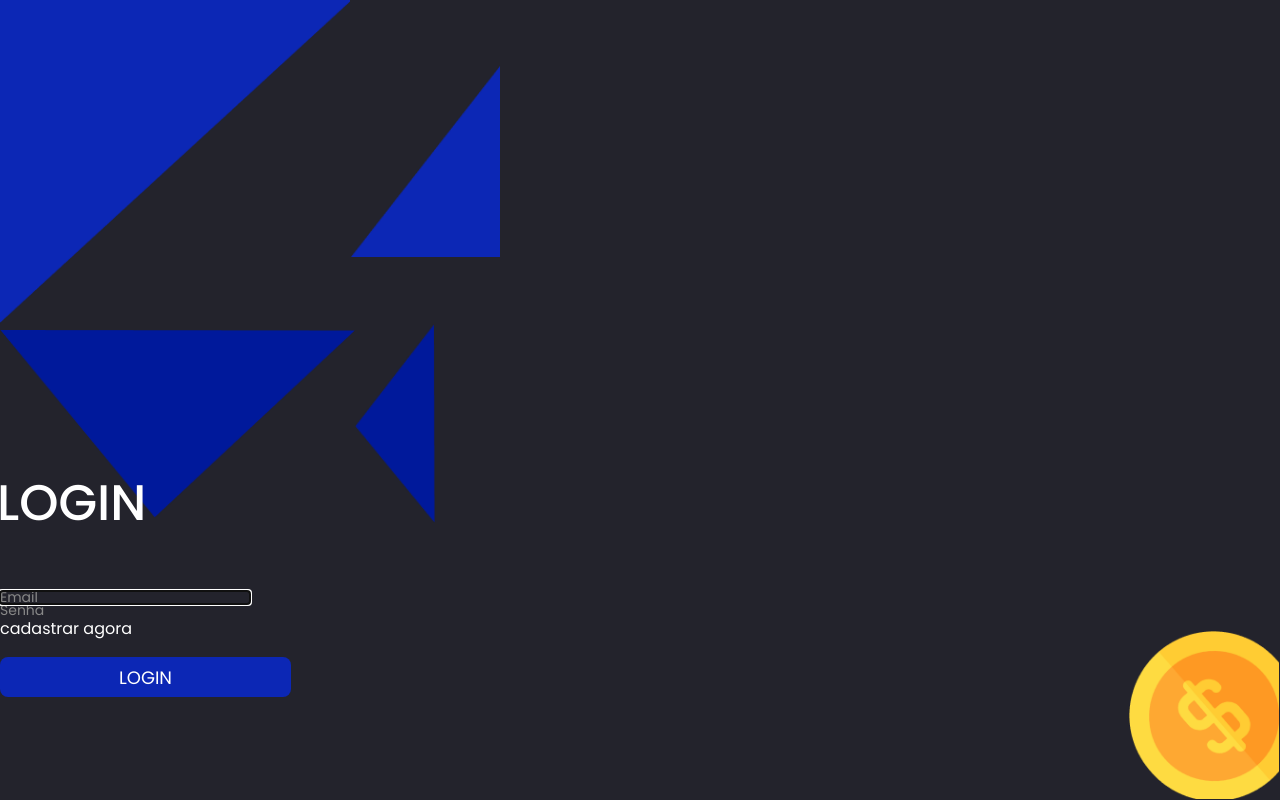
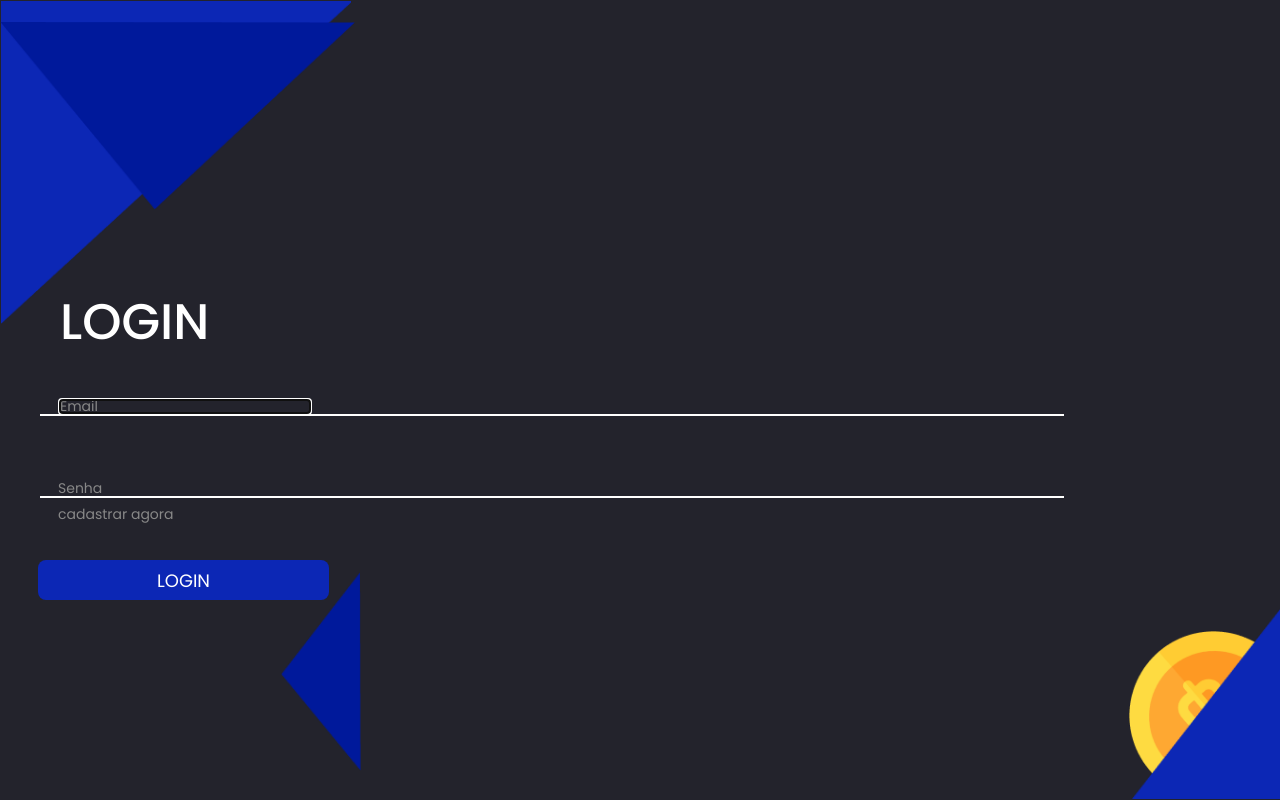
Before and after one commit to thiagorcode/inside-finances-be, a React (Create React App) app in the folder client/: page /Login in a window 1280 px wide. Built offline with nearby package versions, Linux system fonts and the light colour scheme.

Commit message:
Increment screen login

```diff
--- a/client/src/pages/Login/Style.css
+++ b/client/src/pages/Login/Style.css
@@ -5,7 +5,7 @@ body{
 
 }
 
-.Logoone{
+.header-login{
     color: white;
     position: absolute;
     bottom: 60%;
@@ -13,7 +13,7 @@ body{
 
 }
 
-.Logoone h1{
+.header-login h1{
  position:relative;
  bottom: -40px;
  left: 30px;
@@ -21,7 +21,7 @@ body{
 }
 
 
-.Arealogin{
+.header-left{
 display: flex;
 padding-bottom: 100px;
 padding: 20px;
@@ -37,7 +37,7 @@ button{
   font-size: 18px;
 }
 
-.Login{
+.form-buttonsubmit{
 
     position: absolute;
     left: 38px;
@@ -64,7 +64,7 @@ input{
 
 }
 
-.registerone{
+.form-email{
     padding: 20px;
     position: absolute;
     bottom: 44%;
@@ -78,7 +78,7 @@ input{
 }
 
 
-.passowone{
+.form-password{
     padding: 18px;
     position: absolute;
     bottom: 35%;
@@ -90,7 +90,7 @@ input{
     left: 40px;
 }
 
-.passowone p{
+.phrase-register{
     position: absolute;
     font-size: 14px;
     color: #888888;
@@ -104,20 +104,20 @@ input{
     right: 1px;
 }
 
-.triangulo1{
+.triangle1{
     position: absolute;
     top: 1px;
     left: 1px;
 }
 
-.triangulo2{
+.triangle{
 position: absolute;
 bottom:110px;
 left: -30px;
 
 }
 
-.tringbaixo1{
+.tringdown1{
  position: absolute;
  bottom: 1px;
  right: -1px;
@@ -125,7 +125,7 @@ left: -30px;
 
 }
 
-.tringbaixo2{
+.tringdow2{
     position: absolute;
      top: 320px;
      left: 251px;
--- a/client/src/pages/Login/index.tsx
+++ b/client/src/pages/Login/index.tsx
@@ -31,7 +31,7 @@ export default function Login() {
           Depois te ensino a fazer direcionamento no React
             Se quiser pesquisar vai no google e pesquisa "Link react router dom"
           */}
-          <a href="http://localhost:3000/register"><p>cadastrar agora</p></a>
+          <a className="phrase-register" href="http://localhost:3000/register"><p>cadastrar agora</p></a>
         </div>
         <div className="form-buttonsubmit" >
           <button type="submit">LOGIN</button>
--- a/client/src/pages/Register/index.tsx
+++ b/client/src/pages/Register/index.tsx
@@ -9,66 +9,33 @@ export default function Register() {
 
   return (
     <>
-      <div className="Arearegister">
-        <img className="triangulo1" src={vec1} alt="triangulo" width="350px" />
-        <img className="tringbaixo1" src={baixo1} alt="triangulodebaixo" width="150px" />
+      <div className="header-top">
+        <img className="triangleone" src={vec1} alt="triangulo" width="350px" />
+        <img className="triangledown1" src={baixo1} alt="triangulodebaixo" width="150px" />
       </div>
-      <div className="Logo" >
-        <img className="triangulo2" src={vec2} alt="triangulo2" width="355px" />
-        <img className="tringbaixo2" src={baixo2} alt="triangulodebaixo2" width="80px" />
+      <div className="header-register" >
+        <img className="triangletwo" src={vec2} alt="triangulo2" width="355px" />
+        <img className="triangledown2" src={baixo2} alt="triangulodebaixo2" width="80px" />
         <h1>Cadastrar</h1>
       </div>
-      {/* <div className="register">
-        <form>
-          <input type="text" placeholder="Email" autoFocus/>
-        </form>
-      </div>
-      <div className="passow">
-        <form>
-        <input type="password" placeholder="Senha" />
-        {/* Pode fazer igual a cima. */}
-      {/*Não precisa </input> <input type="password" placeholder="Senha" ></input>
-          <a href="http://localhost:3000/login"><p>Voltar ao login</p></a>
-        </form>
-      </div>
-      <div className="Login" >
-        <form>
-          <button type="button">ENVIAR</button>
-        </form>
-      </div>
-      <div className="Usuario">
-        <form>
-          <input type="text" placeholder="usuario" autoFocus/>
-        </form>
-      </div>
-      <div className="passowcornfirm">
-        <form>
-          <input type="password" placeholder="Confirme sua senha" />
-        </form>
-      </div> */}
-      {/* ********** */}
-      {/*! Você pode usar um form para tudo */}
       <form>
-
-        <div className="register">
+        <div className="form-emailregister">
           <input type="text" placeholder="Email" autoFocus />
         </div>
-        <div className="passow">
+        <div className="form-passwordregister">
           <input type="password" placeholder="Senha" />
-          {/* Pode fazer igual a cima. */}
-          {/*Não precisa colocar </input> <input type="password" placeholder="Senha" ></input> */}
           <a href="http://localhost:3000/login"><p>Voltar ao login</p></a>
         </div>
-        <div className="Login" >
+        <div className="form-buttonregister" >
           <button type="button">ENVIAR</button>
         </div>
-        <div className="Usuario">
+        <div className="form-username">
           <input type="text" placeholder="usuario" autoFocus />
         </div>
-        <div className="passowcornfirm">
+        <div className="form-passwordconfirm">
           <input type="password" placeholder="Confirme sua senha" />
         </div>
-      </form>
+        </form>
     </>
   )
 }
--- a/client/src/pages/Register/style.css
+++ b/client/src/pages/Register/style.css
@@ -5,7 +5,7 @@ body{
 
 }
 
-.Logo{
+.header-register{
     color: white;
     position: absolute;
     bottom: 60%;
@@ -21,7 +21,7 @@ h1{
 }
 
 
-.Arearegister{
+.header-top{
 display: flex;
 padding-bottom: 100px;
 padding: 20px;
@@ -37,7 +37,7 @@ button{
   font-size: 18px;
 }
 
-.Login{
+.form-buttonregister{
 
     position: absolute;
     left: 38px;
@@ -64,7 +64,7 @@ input{
 
 }
 
-.register{
+.form-emailregister{
     padding: 20px;
     position: absolute;
     bottom: 55%;
@@ -78,7 +78,7 @@ input{
 }
 
 
-.passow{
+.form-passwordregister{
     padding: 18px;
     position: absolute;
     bottom: 35%;
@@ -90,7 +90,7 @@ input{
     left: 40px;
 }
 
-.passow p{
+.form-passwordregister p{
     position: absolute;
     font-size: 14px;
     color: #888888;
@@ -99,26 +99,21 @@ input{
      right: 89px ;
 }
 
-.money{
-    position: absolute;
-    bottom: 1px;
-    right: 1px;
-}
 
-.triangulo1{
+.triangleone{
     position: absolute;
     top: 1px;
     left: 1px;
 }
 
-.triangulo2{
+.triangletwo{
 position: absolute;
 bottom:110px;
 left: -30px;
 
 }
 
-.tringbaixo1{
+.triangledown1{
  position: absolute;
  bottom: 1px;
  right: -1px;
@@ -126,13 +121,13 @@ left: -30px;
 
 }
 
-.tringbaixo2{
+.triangledown2{
     position: absolute;
      top: 320px;
      left: 251px;
        }
 
-       .Usuario{
+       .form-username{
         padding: 18px;
         position: absolute;
         bottom: 35%;
@@ -144,7 +139,7 @@ left: -30px;
         left: 40px;
     }
 
-    .passowcornfirm{
+    .form-passwordconfirm{
         padding: 18px;
     position: absolute;
     bottom: 35%;
```
